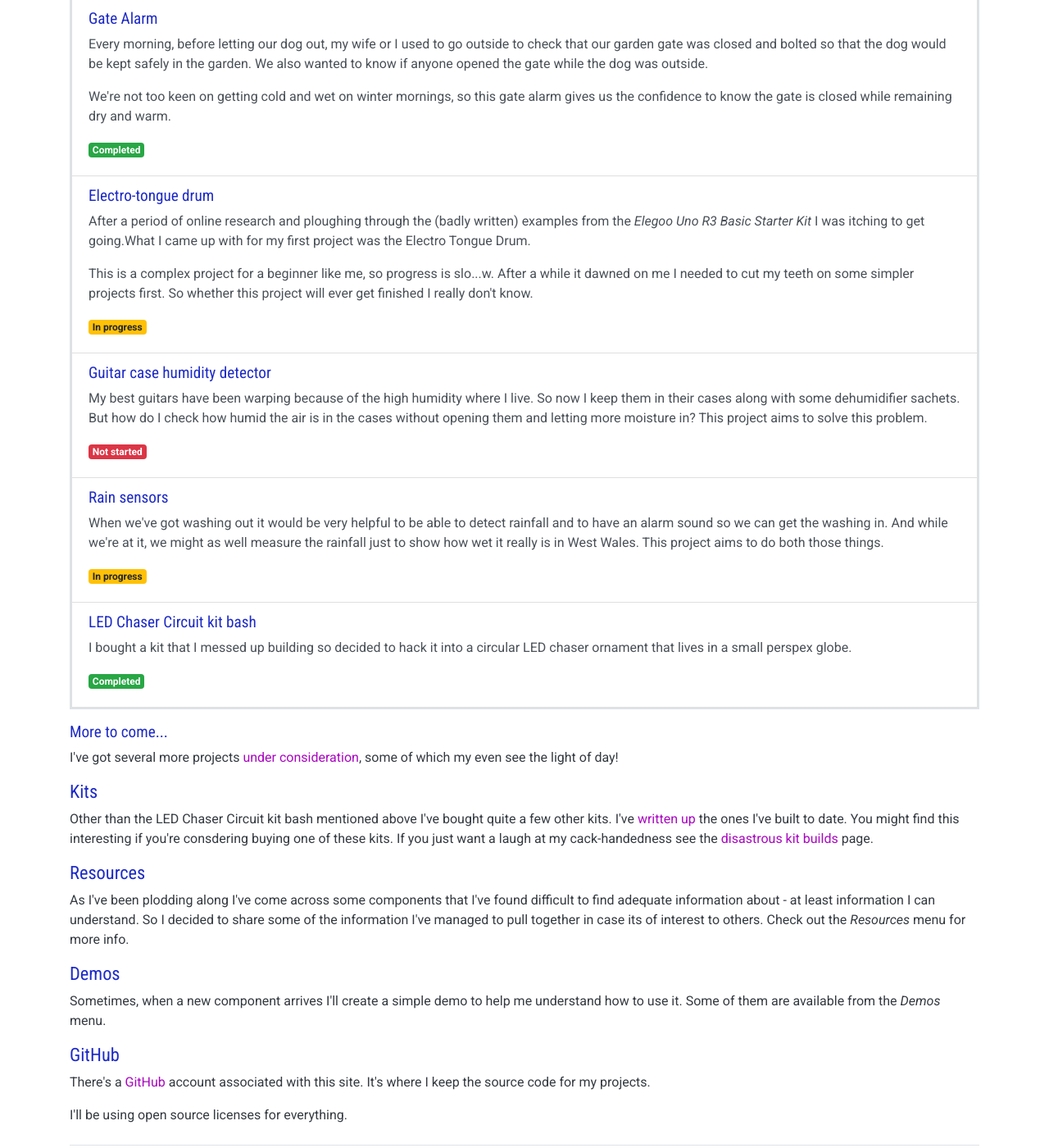
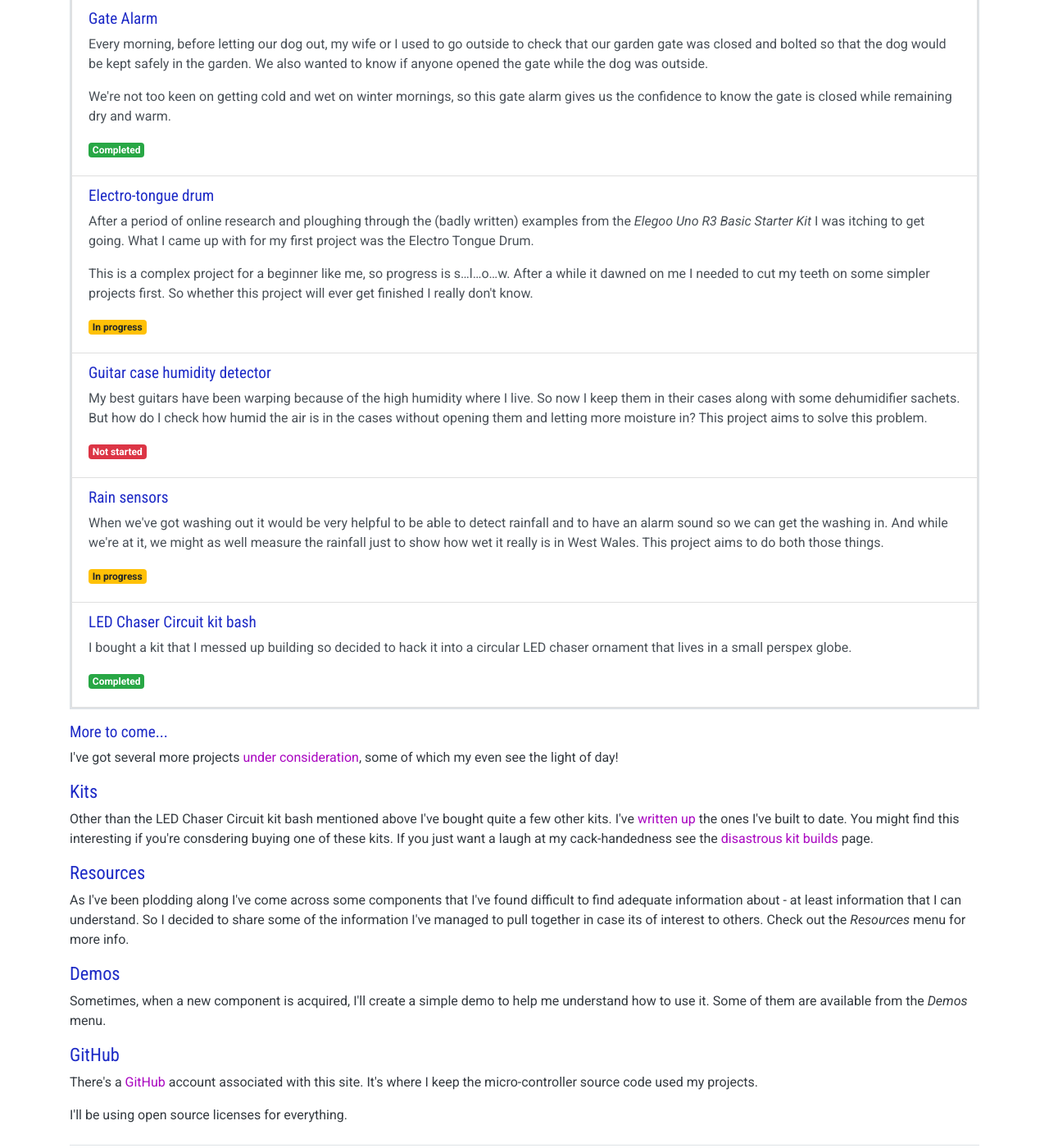
Before and after one commit to cahamo/cahamo.github.io, a Jekyll site: the page built from index.html, in a window 1280 px wide and 1400 px high, scrolled down 837 px. Shown: the whole window at 82% size. Built offline with Jekyll 4.4.1, drawn with Linux system fonts in a browser that asks for light colours; comment, search, counter and statistics services are not loaded.

Commit message:
Minor clarifications and tweaks to home page

```diff
--- a/index.html
+++ b/index.html
@@ -48,8 +48,8 @@ title: "Cahamo's Electronic Adventures Home Page"
 
     <a href="/projects/tongue-drum" class="list-group-item list-group-item-action flex-column align-items-start">
         <h3>Electro-tongue drum</h3>
-        <p>After a period of online research and ploughing through the (badly written) examples from the <em>Elegoo Uno R3 Basic Starter Kit</em> I was itching to get going.What I came up with for my first project was the Electro Tongue Drum</strong>.</p>
-        <p>This is a complex project for a beginner like me, so progress is slo...w. After a while it dawned on me I needed to cut my teeth on some simpler projects first. So whether this project will ever get finished I really don't know.</p>
+        <p>After a period of online research and ploughing through the (badly written) examples from the <em>Elegoo Uno R3 Basic Starter Kit</em> I was itching to get going. What I came up with for my first project was the Electro Tongue Drum</strong>.</p>
+        <p>This is a complex project for a beginner like me, so progress is s&hellip;l&hellip;o&hellip;w. After a while it dawned on me I needed to cut my teeth on some simpler projects first. So whether this project will ever get finished I really don't know.</p>
         <p class="mb-2"><span class="badge badge-warning">In&nbsp;progress</span></p>
     </a>
 
@@ -83,14 +83,14 @@ title: "Cahamo's Electronic Adventures Home Page"
 
 <h2>Resources</h2>
 
-<p>As I've been plodding along I've come across some components that I've found difficult to find adequate information about - at least information I can understand. So I decided to share some of the information I've managed to pull together in case its of interest to others. Check out the <em>Resources</em> menu for more info.</p>
+<p>As I've been plodding along I've come across some components that I've found difficult to find adequate information about - at least information that I can understand. So I decided to share some of the information I've managed to pull together in case its of interest to others. Check out the <em>Resources</em> menu for more info.</p>
 
 <h2>Demos</h2>
 
-<p>Sometimes, when a new component arrives I'll create a simple demo to help me understand how to use it. Some of them are available from the <em>Demos</em> menu.</p>
+<p>Sometimes, when a new component is acquired, I'll create a simple demo to help me understand how to use it. Some of them are available from the <em>Demos</em> menu.</p>
 
 <h2>GitHub</h2>
 
-<p>There's a <a href="https://github.com/cahamo">GitHub</a> account associated with this site. It's where I keep the source code for my projects.</p>
+<p>There's a <a href="https://github.com/cahamo">GitHub</a> account associated with this site. It's where I keep the micro-controller source code used my projects.</p>
 
 <p>I'll be using open source licenses for everything.</p>
```
